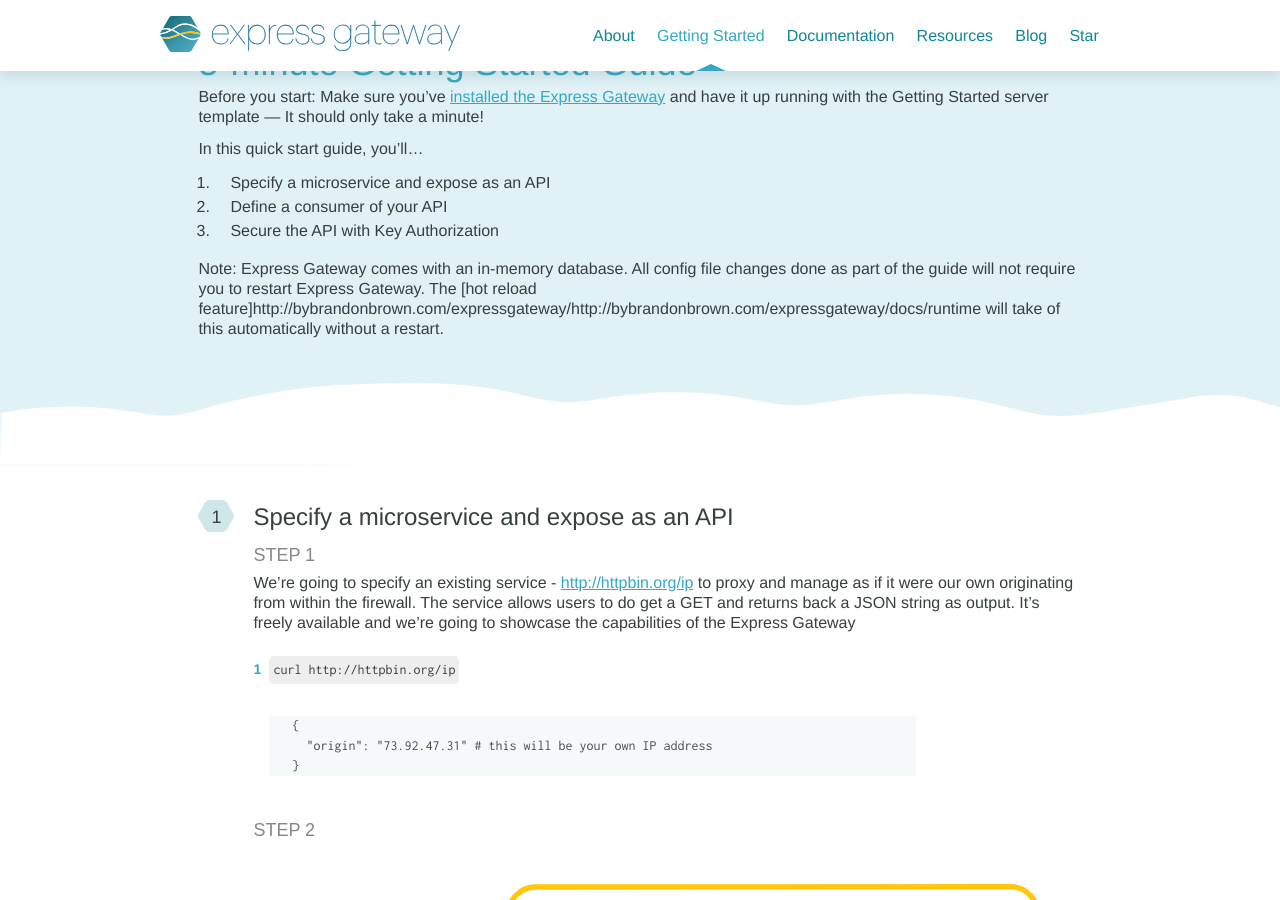
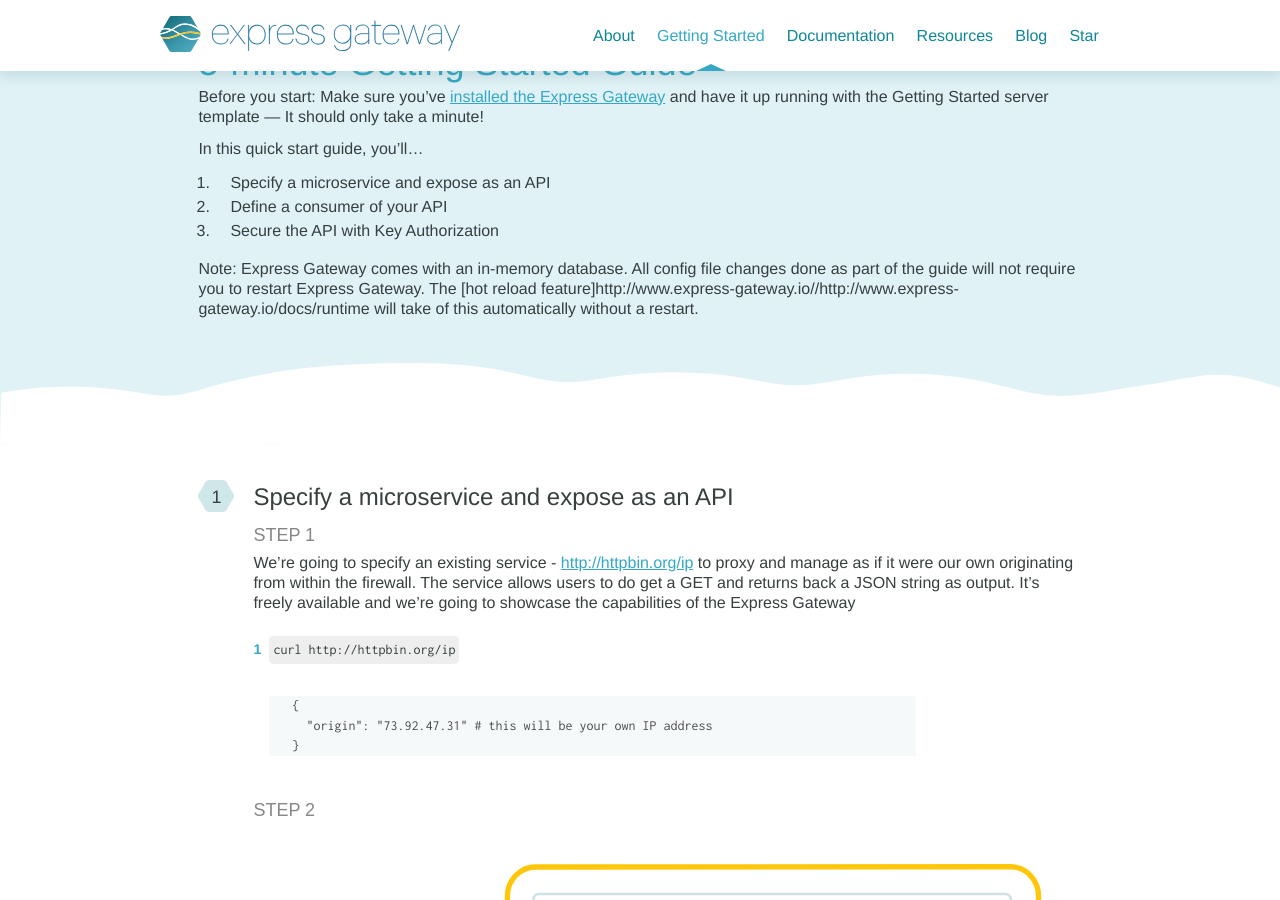
Before and after one commit to ExpressGateway/express-gateway.io, a Jekyll site: the page built from _pages/getting-started.md, in a window 1280 px wide and 900 px high, scrolled down 1179 px. Built offline with Jekyll 4.4.1, drawn with Linux system fonts in a browser that asks for light colours; nearby versions of some CDN libraries; some web fonts are replaced; comment, search, counter and statistics services are not loaded; some of the changed lines change nothing that is shown.

Commit message:
update config

```diff
--- a/_config.yml
+++ b/_config.yml
@@ -1,25 +1,16 @@
 # Welcome to Jekyll!
 #
-# This config file is meant for settings that affect your whole blog, values
-# which you are expected to set up once and rarely edit after that. If you find
-# yourself editing this file very often, consider using Jekyll's data files
-# feature for the data you need to update frequently.
+# bundle exec jekyll serve
 #
-# For technical reasons, this file is *NOT* reloaded automatically when you use
-# 'bundle exec jekyll serve'. If you change this file, please restart the server process.
+# bundle exec jekyll build
+#
 
-# Site settings
-# These are used to personalize your new site. If you look in the HTML files,
-# you will see them accessed via {{ site.title }}, {{ site.email }}, and so on.
-# You can create any custom variable you would like, and they will be accessible
-# in the templates via {{ site.myvariable }}.
 title: Express Gateway
 email: info@express-gateway.io
 description: A Microservices API Gateway Built on Express.JS
-baseurl: "http://bybrandonbrown.com/expressgateway" # dev = "/" temp-prod ="http://bybrandonbrown.com/expressgateway/"
-url: "http://bybrandonbrown.com/expressgateway" # the base hostname & protocol for your site, e.g. http://example.com
-twitter_username: xpressgateway
-github_username:  expressgateway
+baseurl: "http://www.express-gateway.io/"
+url: "http://www.express-gateway.io/"
+twitter_username: express_gateway
 encoding: UTF-8
 
 # Build settings
```
